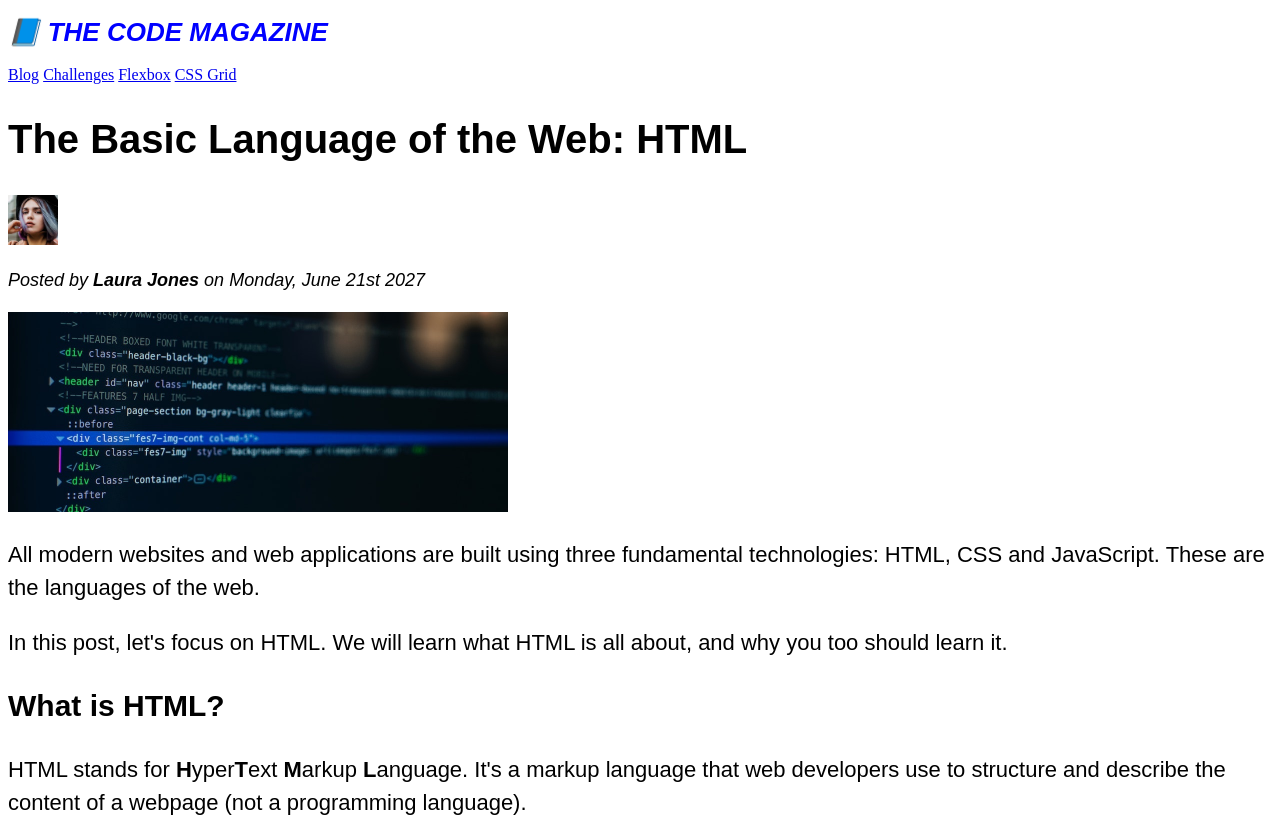
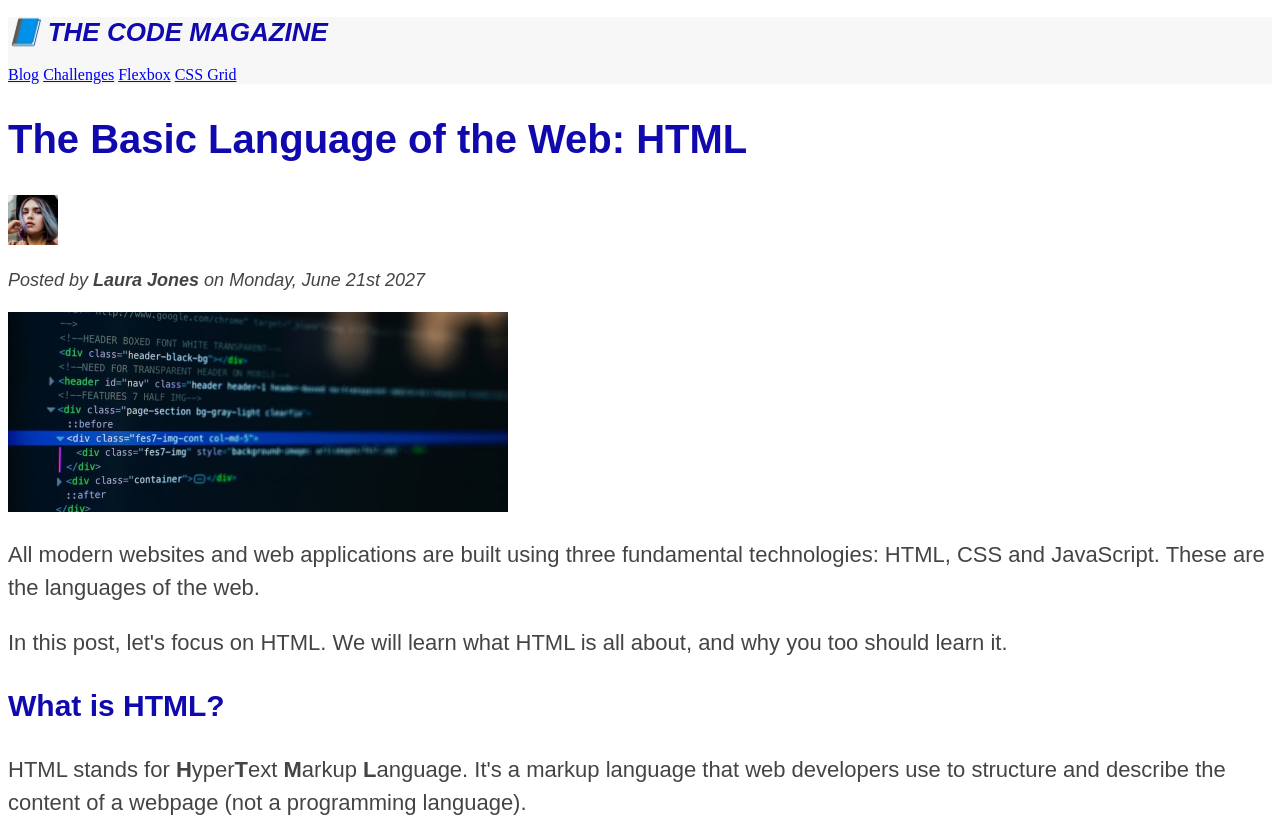
Before and after one commit to PlaymakerDev/leisure-study, a plain HTML site: page 03-CSS-Fundamentals/index.html in a window 1280 px wide. Shown: the top 822 px of the page. Drawn offline with Linux system fonts and the light colour scheme.

Commit message:
applied styles to main site

```diff
--- a/03-CSS-Fundamentals/index.html
+++ b/03-CSS-Fundamentals/index.html
@@ -7,8 +7,8 @@
   </head>
 
   <body>
-    <header>
-      <h1 style="color: blue">📘 The Code Magazine</h1>
+    <header class="main-header">
+      <h1>📘 The Code Magazine</h1>
       <nav>
         <a href="blog.html">Blog</a>
         <a href="#">Challenges</a>
@@ -28,7 +28,7 @@
         />
         <p id="author">Posted by <strong>Laura Jones</strong> on Monday, June 21st 2027</p>
         <img
-          src="/img/post-img.jpg"
+          src="img/post-img.jpg"
           alt="Post Image"
           width="500"
           height="200"
--- a/03-CSS-Fundamentals/style.css
+++ b/03-CSS-Fundamentals/style.css
@@ -5,6 +5,13 @@ h4,
 p,
 li {
   font-family: sans-serif;
+  color: #444;
+}
+
+h1,
+h2,
+h3 {
+  color: #1009ad;
 }
 
 h1 {
@@ -61,3 +68,17 @@ li {
 .related {
   list-style: none;
 }
+
+.main-header {
+  background-color: #f7f7f7;
+}
+
+aside {
+  background-color: #f7f7f7;
+  border-top: 5px solid #1098ad;
+  border-bottom: 5px solid #1098ad;
+}
+
+body {
+  /* background-color: orangered; */
+}
```
